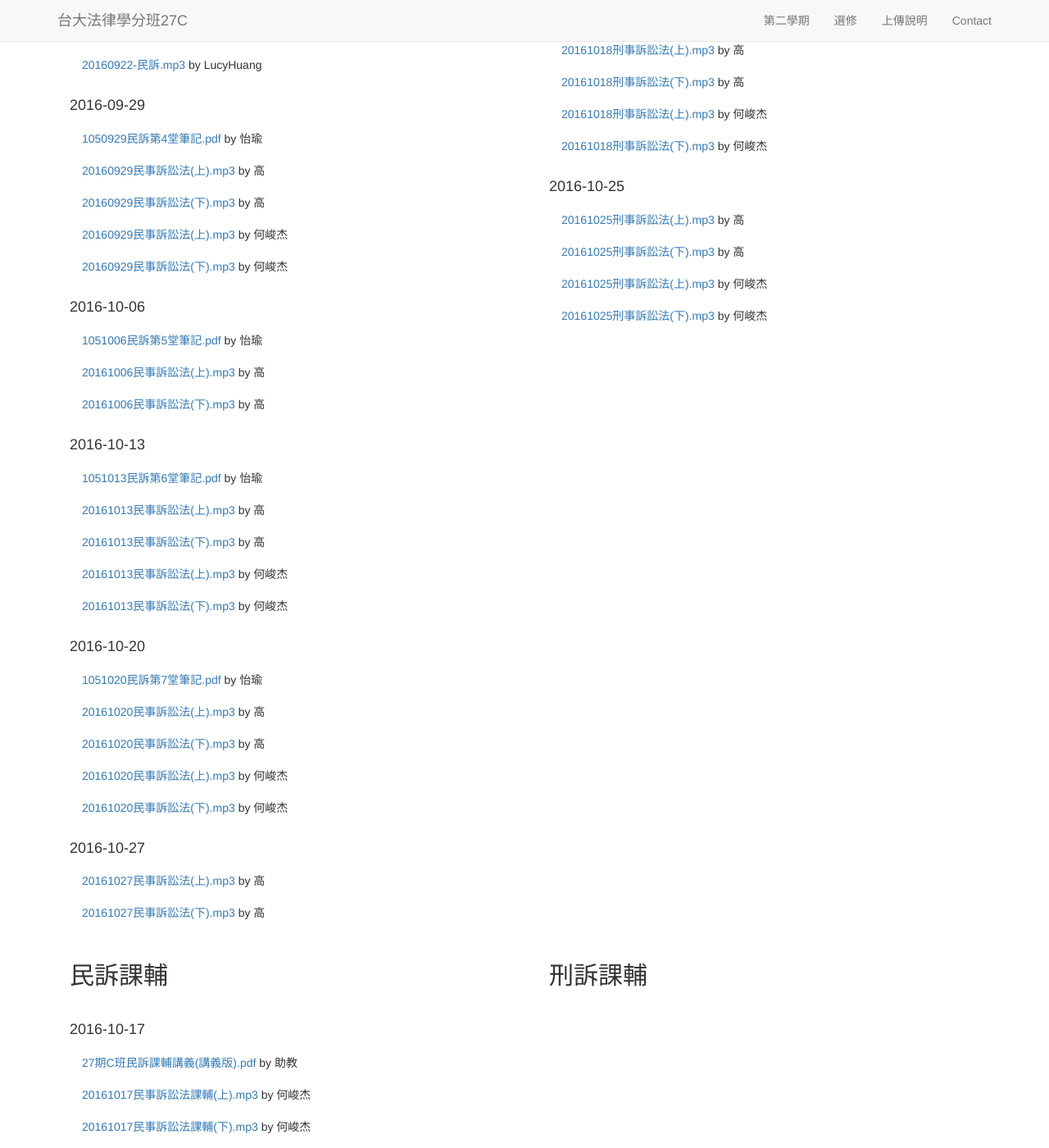
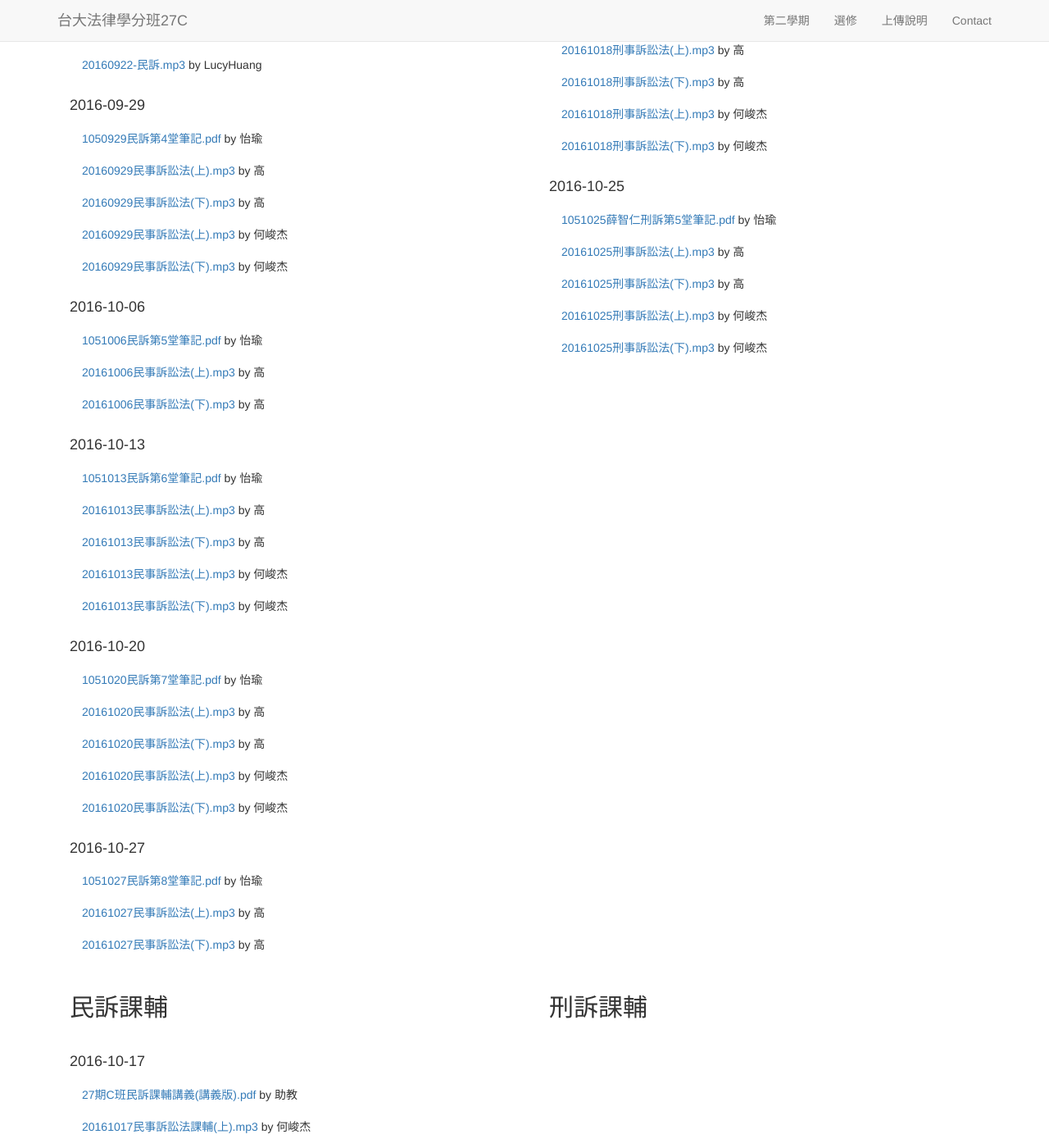
Before and after one commit to maxmilian/ntu_specs_law, a Jekyll site: the page built from semester2/index.html, in a window 1280 px wide and 1400 px high, scrolled down 820 px. Shown: the whole window at 82% size. Built offline with Jekyll 4.4.1, drawn with Linux system fonts in a browser that asks for light colours; nearby versions of some CDN libraries.

Commit message:
add materials

```diff
--- a/elective/index.html
+++ b/elective/index.html
@@ -31,6 +31,7 @@ layout: template1
       </ul>
       <h4>2016-10-21</h4>
       <ul class="list-group">
+        <li class="list-group-item"><a href="/ntu_specs_law/elective/enforcement_act/doc/enforcement_act_1.pdf">1051021吳從周強執第4堂筆記.pdf</a> by 怡瑜</li>
         <li class="list-group-item"><a href="{{ site.enforcement_act_record }}/Ho_5_1.mp3">20161021強制執行法(上).mp3</a> by 何峻杰</li>
         <li class="list-group-item"><a href="{{ site.enforcement_act_record }}/Ho_5_2.mp3">20161021強制執行法(下).mp3</a> by 何峻杰</li>
       </ul>
--- a/semester2/index.html
+++ b/semester2/index.html
@@ -66,6 +66,7 @@ layout: template1
       </ul>
       <h4>2016-10-27</h4>
       <ul class="list-group">
+        <li class="list-group-item"><a href="/ntu_specs_law/semester2/civil_procedure/doc/civil_procedure_8.pdf">1051027民訴第8堂筆記.pdf</a> by 怡瑜</li>
         <li class="list-group-item"><a href="{{ site.civil_procedure_record }}/Kao_8_1.mp3">20161027民事訴訟法(上).mp3</a> by 高</li>
         <li class="list-group-item"><a href="{{ site.civil_procedure_record }}/Kao_8_2.mp3">20161027民事訴訟法(下).mp3</a> by 高</li>
       </ul>
@@ -104,6 +105,7 @@ layout: template1
       </ul>
       <h4>2016-10-25</h4>
       <ul class="list-group">
+        <li class="list-group-item"><a href="/ntu_specs_law/semester2/criminal_procedure/doc/criminal_procedure_5.pdf">1051025薛智仁刑訴第5堂筆記.pdf</a> by 怡瑜</li>
         <li class="list-group-item"><a href="{{ site.criminal_procedure_record }}/Kao_5_1.mp3">20161025刑事訴訟法(上).mp3</a> by 高</li>
         <li class="list-group-item"><a href="{{ site.criminal_procedure_record }}/Kao_5_2.mp3">20161025刑事訴訟法(下).mp3</a> by 高</li>
         <li class="list-group-item"><a href="{{ site.criminal_procedure_record }}/Ho_5_1.mp3">20161025刑事訴訟法(上).mp3</a> by 何峻杰</li>
```
Also changed, not shown: 3 other files.
